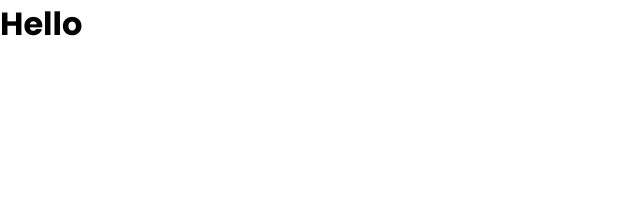
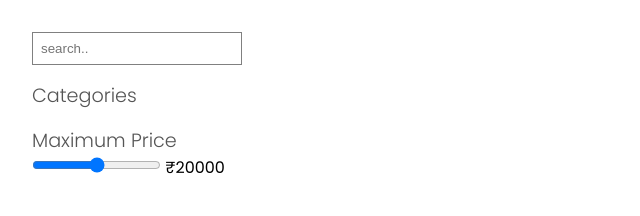
Before and after one commit to ajaysonere/ecommerce, a plain HTML site: page index.html in a window 1280 px wide. Shown: the whole page, without its empty margins (0-640 px from the left). Drawn offline with Linux system fonts and the light colour scheme.

Commit message:
list of item added

```diff
--- a/index.html
+++ b/index.html
@@ -10,7 +10,25 @@
     <link rel="stylesheet" href="./styles/style.css">
 </head>
 <body>
-      <h1>Hello</h1>
+      <div class="container">
+          <div class="leftMenu">
+             <input type="text" placeholder="search.." class="search">
+              <h1>Categories</h1>
+              <div class="categoriesContainer">
+
+              </div>
+              <h1>Maximum Price</h1>
+              <div class="price">
+                 <input type="range" class="priceRange">
+                 <span class="priceValue">&#x20B9;20000</span>
+              </div>
+          </div>
+          <div class="content">
+            <div class="products">
+
+            </div>
+          </div>
+      </div>
 
 
       <script src="./js/index.js"></script>
--- a/js/index.js
+++ b/js/index.js
@@ -1 +1,61 @@
-console.log("it is working fine");
+const data = [
+    {
+      id: 1,
+      name: " Amazfit Bip 3 Pro ",
+      img: "https://m.media-amazon.com/images/I/71Cgm+01-PL._AC_UL480_QL65_.jpg",
+      price: 18000,
+      categories: "Luxury",
+    },
+    {
+      id: 2,
+      name: "Apple Watch Series 6",
+      img: "https://m.media-amazon.com/images/I/61nZQ+fv1qL._AC_UL480_QL65_.jpg",
+      price: 17000,
+      categories: "Luxury",
+    },
+    {
+      id: 3,
+      name: "Amazfit Bip 3 Pro",
+      img: "https://m.media-amazon.com/images/I/61GOb969hML._AC_UL480_FMwebp_QL65_.jpg",
+      price: 15000,
+      categories: "Sports",
+    },
+    {
+      id: 4,
+      name: " SAMSUNG Galaxy Watch 6 ",
+      img: "https://m.media-amazon.com/images/I/51x0g9PoieL._AC_UL480_FMwebp_QL65_.jpg",
+      price: 15000,
+      categories: "Sport",
+    },
+    {
+      id: 5,
+      name: "OnePlus Watch ",
+      img: "https://m.media-amazon.com/images/I/51-PGlCDyTS._AC_UL480_FMwebp_QL65_.jpg",
+      price: 7000,
+      categories: "Casual",
+    },
+    {
+        id: 6,
+        name: "Gamrin Unisex-Adult Venu",
+        img: "https://m.media-amazon.com/images/I/81dyZnfwvSL._AC_UL480_FMwebp_QL65_.jpg",
+        price: 5000,
+        categories: "Casual",
+      },
+      {
+        id: 7,
+        name: "Samsung Gear 2 ",
+        img: "https://m.media-amazon.com/images/I/71KG6vlMY5L._AC_UL480_FMwebp_QL65_.jpg",
+        price: 5000,
+        categories: "Casual",
+      },
+      {
+        id: 8,
+        name: "TOZO S2 44MM",
+        img: "https://m.media-amazon.com/images/I/613pEi4kmyL._AC_UL480_FMwebp_QL65_.jpg",
+        price: 7000,
+        categories: "Casual",
+      },
+
+  ];
+
+  const products = document.querySelector('.products');
--- a/styles/style.css
+++ b/styles/style.css
@@ -1,5 +1,70 @@
 *{
     margin: 0;
     padding: 0;
+}
+
+body{
     font-family: 'Poppins', sans-serif;
 }
+
+.container{
+    display: flex;
+    padding: 2rem;
+}
+
+.leftMenu{
+    width: 20%;
+}
+
+h1{
+    font-size: 1.2rem;
+    color: #555;
+    font-weight: 300;
+    margin-top: 1rem;
+}
+
+.categoriesContainer{
+    display: flex;
+    flex-direction: column;
+    gap: 0.5rem;
+}
+
+.categories{
+    cursor: pointer;
+    font-size: 20px;
+    font-weight: 300;
+    padding: 5px;
+}
+
+.search{
+    padding: 0.5rem;
+    width: 12rem;
+    border: 1px solid gray;
+}
+
+.content{
+    width: 80%;
+    display: flex;
+    flex-wrap: wrap;
+    gap: 1rem;
+    text-align: center;
+
+}
+
+.products{
+    width: 350px;
+    display: flex;
+    flex-direction: column;
+    justify-content: center;
+    align-items: center;
+}
+
+.product{
+    width: 350px;
+}
+
+img{
+    width: 150px;
+    height: 250px;
+    object-fit: contain;
+}
```
